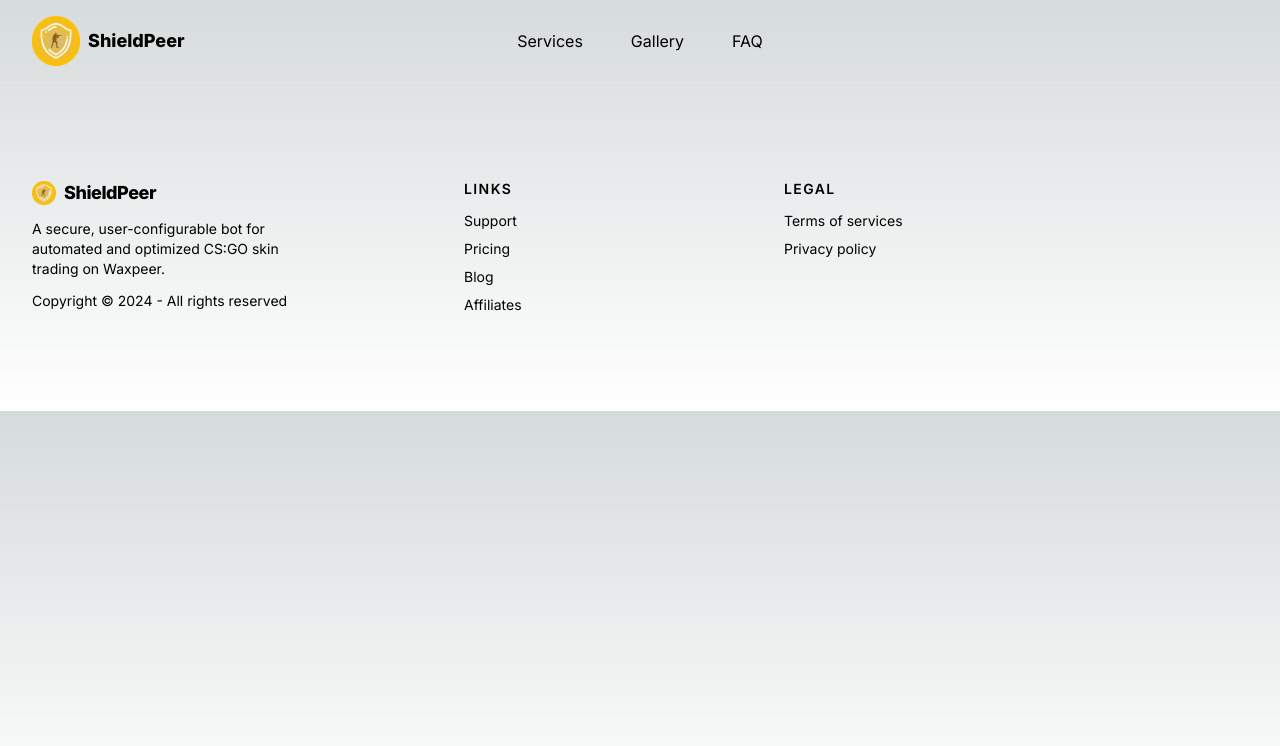
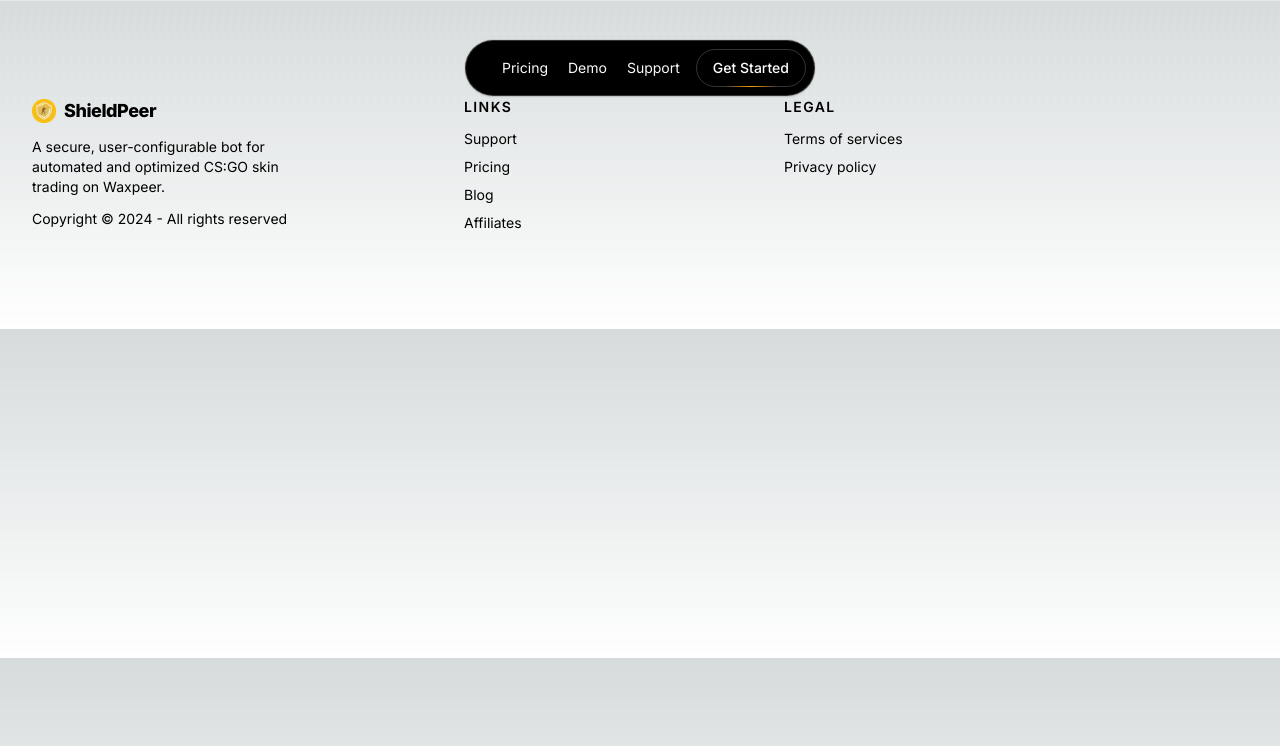
Before and after one commit to gargmegham/ShieldPeer, a Next.js app: page / in a window 1280 px wide. Shown: the top 746 px of the page. Built offline with nearby package versions, Linux system fonts and the light colour scheme.

Commit message:
chore: navbar

```diff
--- a/package.json
+++ b/package.json
@@ -11,12 +11,14 @@
   "dependencies": {
     "axios": "^1.7.2",
     "clsx": "^2.1.1",
+    "framer-motion": "^11.2.10",
     "mini-svg-data-uri": "^1.4.4",
     "next": "14.2.3",
     "next-themes": "^0.3.0",
     "react": "^18",
     "react-dom": "^18",
     "react-hot-toast": "^2.4.1",
+    "react-icons": "^5.2.1",
     "remark": "^15.0.1",
     "remark-html": "^16.0.1",
     "tailwind-merge": "^2.3.0"
--- a/src/app/layout.tsx
+++ b/src/app/layout.tsx
@@ -15,7 +15,7 @@ export default function RootLayout({
   children: React.ReactNode;
 }>) {
   return (
-    <html lang="en">
+    <html lang="en" className="dark">
       <body className={inter.className}>{children}</body>
     </html>
   );
--- a/src/app/page.tsx
+++ b/src/app/page.tsx
@@ -1,10 +1,10 @@
 import Footer from "@/components/Footer";
-import Header from "@/components/Header";
+import Navbar from "@/components/Navbar";
 
 export default function Home() {
   return (
     <main className="">
-      <Header />
+      <Navbar />
       <Footer />
     </main>
   );
--- a/src/components/Header.tsx
+++ /dev/null
@@ -1,181 +0,0 @@
-"use client";
-
-import { useState, useEffect } from "react";
-import { useSearchParams } from "next/navigation";
-import Link from "next/link";
-import Image from "next/image";
-import config from "@/config";
-
-const links: {
-  href: string;
-  label: string;
-}[] = [
-  {
-    href: "/#services",
-    label: "Services",
-  },
-  {
-    href: "/#gallery",
-    label: "Gallery",
-  },
-  {
-    href: "/#faq",
-    label: "FAQ",
-  },
-];
-
-// A header with a logo on the left, links in the center (like Pricing, etc...), and a CTA (like Get Started or Login) on the right.
-// The header is responsive, and on mobile, the links are hidden behind a burger button.
-const Header = () => {
-  const searchParams = useSearchParams();
-  const [isOpen, setIsOpen] = useState<boolean>(false);
-
-  // setIsOpen(false) when the route changes (i.e: when the user clicks on a link on mobile)
-  useEffect(() => {
-    setIsOpen(false);
-  }, [searchParams]);
-
-  return (
-    <header className="bg-base-200">
-      <nav
-        className="container flex items-center justify-between px-8 py-4 mx-auto"
-        aria-label="Global"
-      >
-        {/* Your logo/name on large screens */}
-        <div className="flex lg:flex-1">
-          <Link
-            className="flex items-center gap-2 shrink-0 "
-            href="/"
-            title={`${config.appName} homepage`}
-          >
-            <Image
-              src="/logo.png"
-              alt={`${config.appName} logo`}
-              className="w-12" // Increase the logo size by changing the value of w-8 to w-12
-              // placeholder="blur"
-              priority={true}
-              width={64}
-              height={64}
-            />
-            <span className="font-extrabold text-lg">{config.appName}</span>
-          </Link>
-        </div>
-        {/* Burger button to open menu on mobile */}
-        <div className="flex lg:hidden">
-          <button
-            type="button"
-            className="-m-2.5 inline-flex items-center justify-center rounded-md p-2.5"
-            onClick={() => setIsOpen(true)}
-          >
-            <span className="sr-only">Open main menu</span>
-            <svg
-              xmlns="http://www.w3.org/2000/svg"
-              fill="none"
-              viewBox="0 0 24 24"
-              strokeWidth={1.5}
-              stroke="currentColor"
-              className="w-6 h-6 text-base-content"
-            >
-              <path
-                strokeLinecap="round"
-                strokeLinejoin="round"
-                d="M3.75 6.75h16.5M3.75 12h16.5m-16.5 5.25h16.5"
-              />
-            </svg>
-          </button>
-        </div>
-
-        {/* Your links on large screens */}
-        <div className="hidden lg:flex lg:justify-center lg:gap-12 lg:items-center">
-          {links.map((link) => (
-            <Link
-              href={link.href}
-              key={link.href}
-              className="link link-hover"
-              title={link.label}
-            >
-              {link.label}
-            </Link>
-          ))}
-        </div>
-
-        {/* CTA on large screens */}
-        <div className="hidden lg:flex lg:justify-end lg:flex-1">
-          <button></button>
-        </div>
-      </nav>
-
-      {/* Mobile menu, show/hide based on menu state. */}
-      <div className={`relative z-50 ${isOpen ? "" : "hidden"}`}>
-        <div
-          className={`fixed inset-y-0 right-0 z-10 w-full px-8 py-4 overflow-y-auto bg-base-200 sm:max-w-sm sm:ring-1 sm:ring-neutral/10 transform origin-right transition ease-in-out duration-300`}
-        >
-          {/* Your logo/name on small screens */}
-          <div className="flex items-center justify-between">
-            <Link
-              className="flex items-center gap-2 shrink-0 "
-              title={`${config.appName} homepage`}
-              href="/"
-            >
-              <Image
-                src="/logo.png"
-                alt={`${config.appName} logo`}
-                className="w-8"
-                placeholder="blur"
-                blurDataURL="/logo.jpg"
-                priority={true}
-                width={32}
-                height={32}
-              />
-              <span className="font-extrabold text-lg">{config.appName}</span>
-            </Link>
-            <button
-              type="button"
-              className="-m-2.5 rounded-md p-2.5"
-              onClick={() => setIsOpen(false)}
-            >
-              <span className="sr-only">Close menu</span>
-              <svg
-                xmlns="http://www.w3.org/2000/svg"
-                fill="none"
-                viewBox="0 0 24 24"
-                strokeWidth={1.5}
-                stroke="currentColor"
-                className="w-6 h-6"
-              >
-                <path
-                  strokeLinecap="round"
-                  strokeLinejoin="round"
-                  d="M6 18L18 6M6 6l12 12"
-                />
-              </svg>
-            </button>
-          </div>
-
-          {/* Your links on small screens */}
-          <div className="flow-root mt-6">
-            <div className="py-4">
-              <div className="flex flex-col gap-y-4 items-start">
-                {links.map((link) => (
-                  <Link
-                    href={link.href}
-                    key={link.href}
-                    className="link link-hover"
-                    title={link.label}
-                  >
-                    {link.label}
-                  </Link>
-                ))}
-              </div>
-            </div>
-            <div className="divider"></div>
-            {/* Your CTA on small screens */}
-            <div className="flex flex-col">{/* <button></button> */}</div>
-          </div>
-        </div>
-      </div>
-    </header>
-  );
-};
-
-export default Header;
--- /dev/null
+++ b/src/components/Navbar.tsx
@@ -0,0 +1,84 @@
+"use client";
+
+import { useRouter } from "next/navigation";
+import React from "react";
+import { motion, AnimatePresence } from "framer-motion";
+import { cn } from "@/utils/cn";
+import { AiOutlineHome } from "react-icons/ai";
+import { GrProjects } from "react-icons/gr";
+import { HiOutlineOfficeBuilding } from "react-icons/hi";
+
+const Navbar = ({
+  navItems = [
+    {
+      name: "Pricing",
+      link: "#pricing",
+      icon: (
+        <AiOutlineHome className="size-4 text-neutral-500 dark:text-white" />
+      ),
+    },
+    {
+      name: "Demo",
+      link: "#demo",
+      icon: <GrProjects className="size-4 text-neutral-500 dark:text-white" />,
+    },
+    {
+      name: "Support",
+      link: "/support",
+      icon: (
+        <HiOutlineOfficeBuilding className="size-4 text-neutral-500 dark:text-white" />
+      ),
+    },
+  ],
+  className,
+}: {
+  navItems: { name: string; link: string; icon: React.ReactNode }[];
+  className?: string;
+}) => {
+  const router = useRouter();
+  return (
+    <AnimatePresence mode="wait">
+      <motion.div
+        initial={{
+          opacity: 1,
+          y: -100,
+        }}
+        animate={{
+          y: 0,
+          opacity: 1,
+        }}
+        transition={{
+          duration: 0.2,
+        }}
+        className={cn(
+          "flex max-w-fit fixed top-10 inset-x-0 mx-auto border border-transparent dark:border-white/[0.2] rounded-full dark:bg-black bg-white shadow-[0px_2px_3px_-1px_rgba(0,0,0,0.1),0px_1px_0px_0px_rgba(25,28,33,0.02),0px_0px_0px_1px_rgba(25,28,33,0.08)] z-[5000] pr-2 pl-8 py-2  items-center justify-center space-x-4",
+          className
+        )}
+      >
+        {navItems.map((navItem, idx) => (
+          <button
+            key={`link=${idx}`}
+            onClick={() => {
+              router.push(navItem.link);
+            }}
+            className={cn(
+              "relative dark:text-neutral-50 items-center flex space-x-1 text-neutral-600 dark:hover:text-neutral-300 hover:text-neutral-500"
+            )}
+          >
+            <span className="block sm:hidden">{navItem.icon}</span>
+            <span className="hidden sm:block text-sm">{navItem.name}</span>
+          </button>
+        ))}
+        <button
+          onClick={() => {}}
+          className="border text-sm font-medium relative border-neutral-200 dark:border-white/[0.2] text-black dark:text-white px-4 py-2 rounded-full"
+        >
+          <span>Get Started</span>
+          <span className="absolute inset-x-0 w-1/2 mx-auto -bottom-px bg-gradient-to-r from-transparent via-amber-500 to-transparent h-px" />
+        </button>
+      </motion.div>
+    </AnimatePresence>
+  );
+};
+
+export default Navbar;
--- /dev/null
+++ b/src/utils/cn.ts
@@ -0,0 +1,11 @@
+import { clsx } from "clsx";
+import { twMerge } from "tailwind-merge";
+
+/**
+ * @description A utility function to merge Tailwind CSS classes with clsx
+ * @param  {...any} inputs
+ * @returns
+ */
+export function cn(...inputs: any[]) {
+  return twMerge(clsx(inputs));
+}
```
Also changed, not shown: 1 other file (tests, documents, lock files or other folders).
